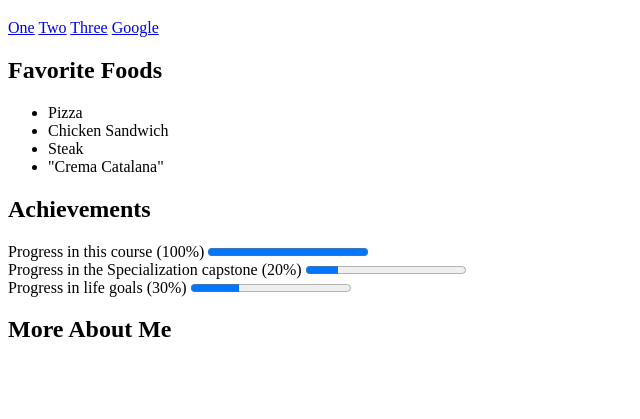
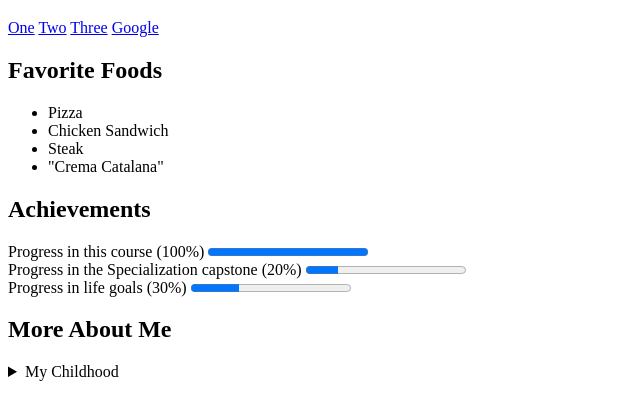
Before and after one commit to sebas411/html-final-project, a plain HTML site: page Final/index.html in a window 1280 px wide. Shown: the part 61-480 px from the top of the page, without its empty margins (0-640 px from the left). Drawn offline with Linux system fonts and the light colour scheme.

Commit message:
Add files via upload

```diff
--- a/Final/index.html
+++ b/Final/index.html
@@ -33,6 +33,10 @@
 	</section>
 	<section>
 		<h2>More About Me</h2>
+		<details>
+			<summary>My Childhood</summary>
+			I grew up in Guatemala. I was born in Guatemala city and have lived there ever since. When I was little I really liked to play videogames with my friends on my neighborhood.
+		</details>
 	</section>
 	<footer>
 	</footer>
```
